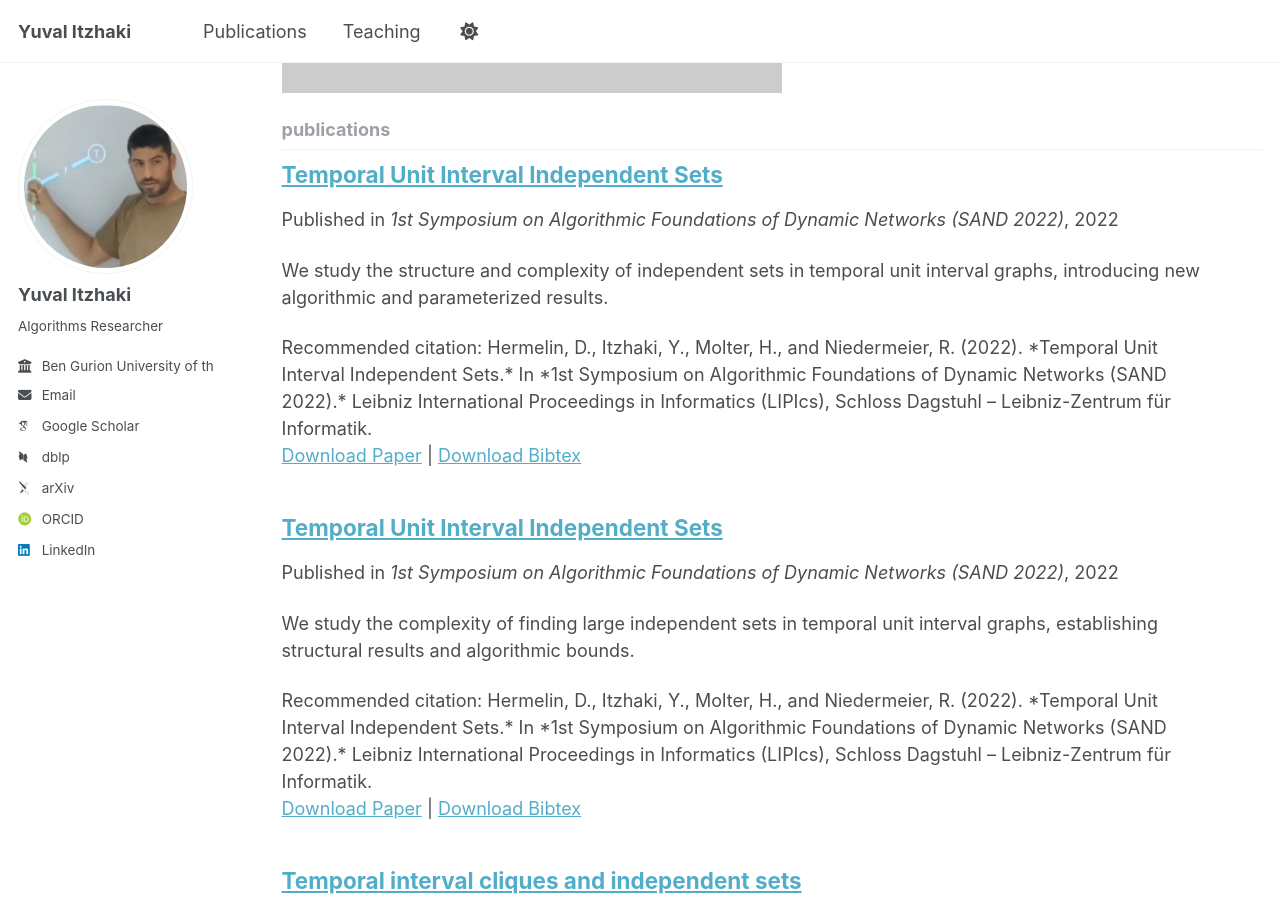
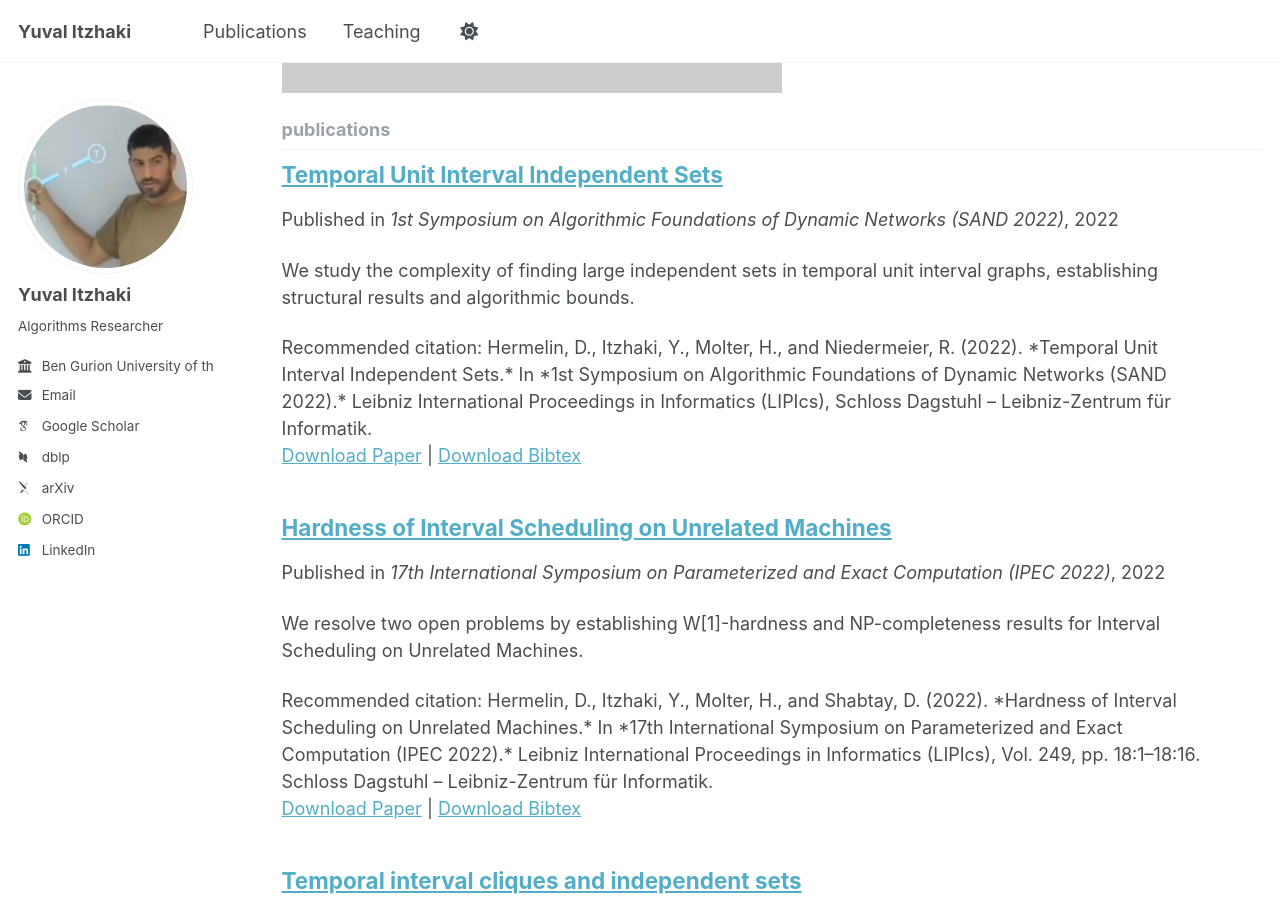
Before and after one commit to yuvalyitz/home, a Jekyll site: the page built from _pages/collection-archive.html, in a window 1280 px wide and 900 px high, scrolled down 992 px. Built offline with Jekyll 4.4.1, drawn with Linux system fonts in a browser that asks for light colours; some web fonts are replaced.

Commit message:
Update hardness unrelated.md

```diff
--- a/_publications/hardness unrelated.md
+++ b/_publications/hardness unrelated.md
@@ -1,20 +1,27 @@
 ---
-title: "Temporal Unit Interval Independent Sets"
+title: "Hardness of Interval Scheduling on Unrelated Machines"
 collection: publications
 category: "Conference Paper"
-permalink: /publication/temporal IS SAND
-excerpt: "We study the structure and complexity of independent sets in temporal unit interval graphs, introducing new algorithmic and parameterized results."
-date: 2022-03-14
-venue: "1st Symposium on Algorithmic Foundations of Dynamic Networks (SAND 2022)"
-paperurl: "https://doi.org/10.4230/LIPIcs.SAND.2022.19"
-bibtexurl: "https://yuvalyitz.github.io/files/hermelin2022temporal.bib"
-citation: "Hermelin, D., Itzhaki, Y., Molter, H., and Niedermeier, R. (2022). *Temporal Unit Interval Independent Sets.* In *1st Symposium on Algorithmic Foundations of Dynamic Networks (SAND 2022).* Leibniz International Proceedings in Informatics (LIPIcs), Schloss Dagstuhl – Leibniz-Zentrum für Informatik."
+permalink: /publication/hardness unrelated.md
+excerpt: "We resolve two open problems by establishing W[1]-hardness and NP-completeness results for Interval Scheduling on Unrelated Machines."
+date: 2022-12-14
+venue: "17th International Symposium on Parameterized and Exact Computation (IPEC 2022)"
+paperurl: "https://doi.org/10.4230/LIPIcs.IPEC.2022.18"
+bibtexurl: "https://yuvalyitz.github.io/files/hermelin2022hardness.bib"
+citation: "Hermelin, D., Itzhaki, Y., Molter, H., and Shabtay, D. (2022). *Hardness of Interval Scheduling on Unrelated Machines.* In *17th International Symposium on Parameterized and Exact Computation (IPEC 2022).* Leibniz International Proceedings in Informatics (LIPIcs), Vol. 249, pp. 18:1–18:16. Schloss Dagstuhl – Leibniz-Zentrum für Informatik."
 ---
 
-Temporal graphs have been recently introduced to model changes to a given network that occur throughout a fixed period of time. We introduce and investigate the Temporal Δ Independent Set problem, a temporal variant of the well known Independent Set problem. This problem is e.g. motivated in the context of finding conflict-free schedules for maximum subsets of tasks, that have certain (changing) constraints on each day they need to be performed. We are specifically interested in the case where each task needs to be performed in a certain time-interval on each day and two tasks are in conflict on a day if their time-intervals overlap on that day. This leads us to considering Temporal Δ Independent Set on the restricted class of temporal unit interval graphs, i.e., temporal graphs where each layer is unit interval.
-We present several hardness results for this problem, as well as two algorithms: The first is a constant-factor approximation algorithm for instances where τ, the total number of time steps (layers) of the temporal graph, and Δ, a parameter that allows us to model some tolerance in the conflicts, are constants. For the second result we use the notion of order preservation for temporal unit interval graphs that, informally, requires the intervals of every layer to obey a common ordering. We provide an FPT algorithm parameterized by the size of minimum vertex deletion set to order preservation.
+We establish new **parameterized** and **classical hardness** results for *Interval Scheduling on Unrelated Machines* — a fundamental scheduling problem motivated by just-in-time manufacturing, where jobs must be completed exactly at their deadlines.
+
+Given \( n \) jobs and \( m \) machines, each job has a deadline, a weight, and machine-dependent processing times.
+The objective is to maximize the total weight of jobs completed precisely at their deadlines, yielding a uniquely defined processing interval per job on each machine.
+
+Our results show that the problem is **W[1]-hard when parameterized by the number of machines \(m\)**, even in the restricted setting of parallel machines with *eligible-machine* sets.
+This resolves **Open Problem 8** from Mnich and van Bevern’s 2018 list of open questions on parameterized complexity in scheduling.
+
+We further prove that the **unweighted** variant is **NP-complete**, settling an open problem posed by Sung and Vlach (*Journal of Scheduling*, 2005).
 
 ---
 
-[View paper on Dagstuhl LIPIcs](https://doi.org/10.4230/LIPIcs.SAND.2022.19)
-[Download BibTeX](https://yuvalyitz.github.io/files/hermelin2022temporal.bib)
+[View paper on LIPIcs](https://doi.org/10.4230/LIPIcs.IPEC.2022.18)
+[Download BibTeX](https://yuvalyitz.github.io/files/hermelin2022hardness.bib)
```
